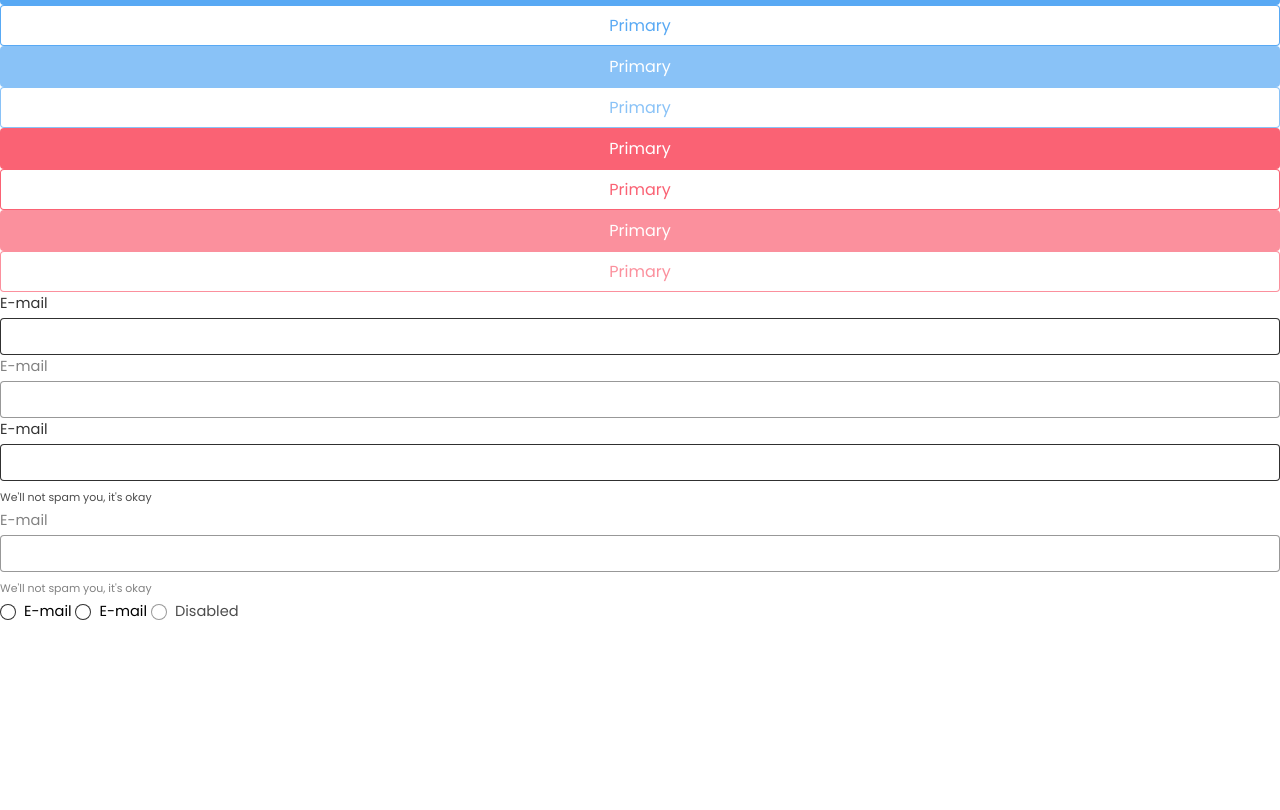
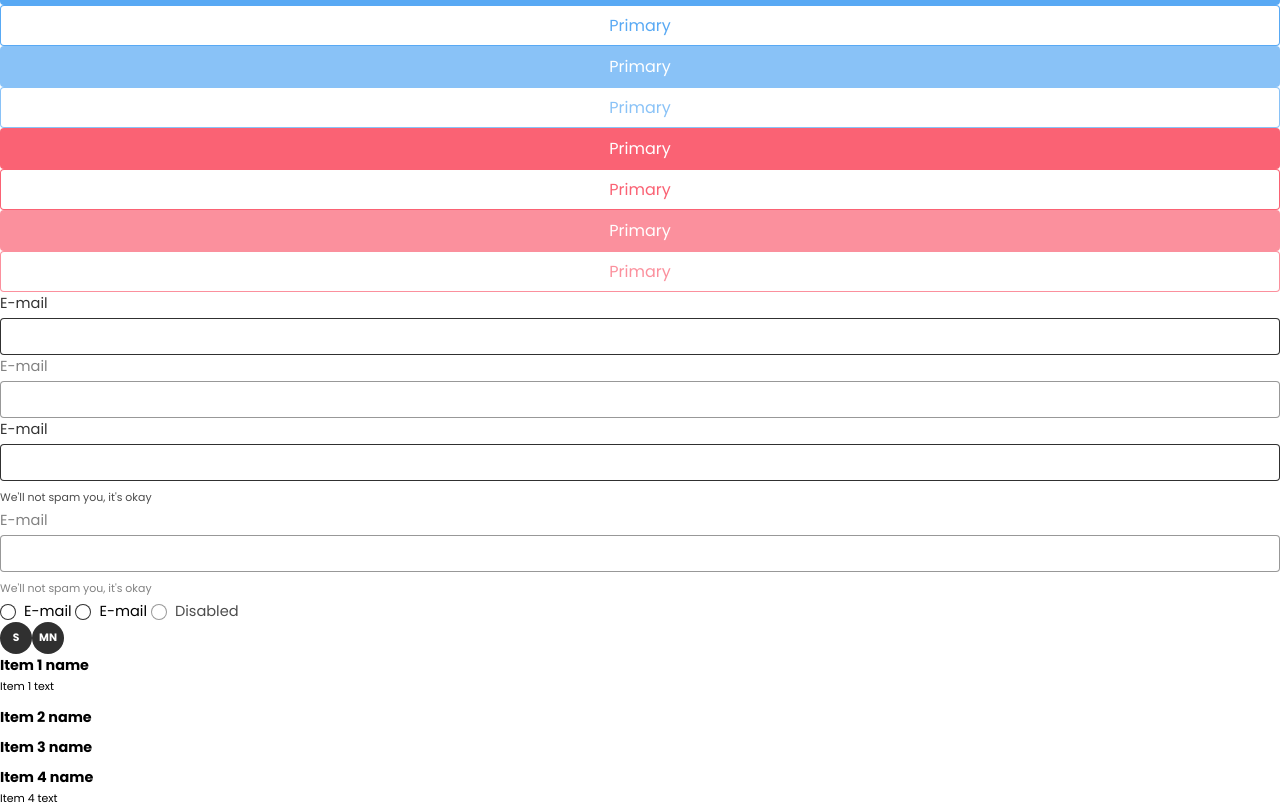
Before and after one commit to ChristoPy/silk-design-system, a Vue app: page / in a window 1280 px wide. Shown: the part 396-1206 px from the top of the page. Before the commit the page ends 1018 px from the top, so only its background shows below. Built offline with nearby package versions, Linux system fonts and the light colour scheme.

Commit message:
Add List Component.

```diff
--- a/src/App.vue
+++ b/src/App.vue
@@ -35,6 +35,13 @@
     <SRadio name="e-mail" label="E-mail" v-model="selected"/>
 
     <SRadio name="disabled" label="Disabled" disabled/>
+
+    <div>
+      <SAvatar name="SingleName"/>
+      <SAvatar name="Multiple Name"/>
+    </div>
+
+    <SList :items="items"/>
   </S-App>
 </template>
 
@@ -43,6 +50,8 @@ import SApp from './components/s-app/index.vue';
 import SButton from './components/s-button/index.vue';
 import SInput from './components/s-input/index.vue';
 import SRadio from './components/s-radio/index.vue';
+import SAvatar from './components/s-avatar/index.vue';
+import SList from './components/s-list/index.vue';
 
 export default {
   name: 'App',
@@ -51,12 +60,30 @@ export default {
     SButton,
     SInput,
     SRadio,
+    SAvatar,
+    SList,
   },
   data: () => ({
     email: '',
     hint: "We'll not spam you, it's okay",
     selected: false,
     error: false,
+    items: [
+      {
+        name: 'Item 1 name',
+        text: 'Item 1 text',
+      },
+      {
+        name: 'Item 2 name',
+      },
+      {
+        name: 'Item 3 name',
+      },
+      {
+        name: 'Item 4 name',
+        text: 'Item 4 text',
+      },
+    ],
   }),
   watch: {
     email() {
--- /dev/null
+++ b/src/components/s-list/index.vue
@@ -0,0 +1,22 @@
+<template>
+  <ul class="list">
+    <li v-for="item in items" class="list-item" :key="item.name">
+      <div class="title">{{ item.name }}</div>
+      <div v-if="item.text" class="text">{{ item.text }}</div>
+    </li>
+  </ul>
+</template>
+
+<script>
+require('../../styles/list/main.scss');
+
+export default {
+  name: 'SList',
+  props: {
+    items: {
+      type: Array,
+      required: true,
+    },
+  },
+};
+</script>
--- /dev/null
+++ b/src/styles/list/main.scss
@@ -0,0 +1,6 @@
+@import './variables.scss';
+@import './mixins.scss';
+
+@include list-reset();
+
+@include list();
--- /dev/null
+++ b/src/styles/list/mixins.scss
@@ -0,0 +1,37 @@
+@mixin list-reset {
+  li {
+    list-style-type: none;
+  }
+  ul {
+    margin: 0;
+    padding: 0;
+  }
+}
+
+@mixin list-title {
+  .title {
+    font-weight: bold;
+  }
+}
+
+@mixin list-text {
+  .text {
+    font-size: $text-font-size;
+  }
+}
+
+@mixin list {
+  ul.list {
+    width: 100%;
+
+    li.list-item {
+      margin-bottom: .5em;
+      @include list-title();
+      @include list-text();
+
+      &:last-child {
+        margin-bottom: 0;
+      }
+    }
+  }
+}
--- /dev/null
+++ b/src/styles/list/variables.scss
@@ -0,0 +1 @@
+$text-font-size: .75em;
```
Also changed, not shown: src/styles/list/README.md (added).
